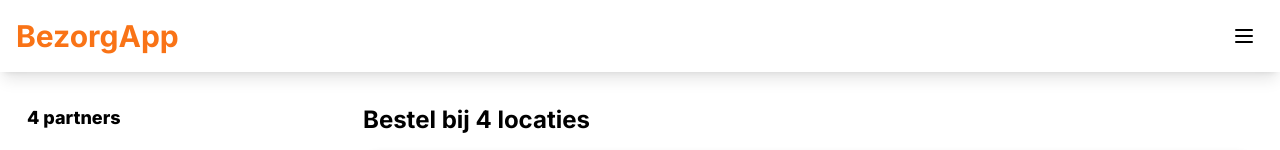
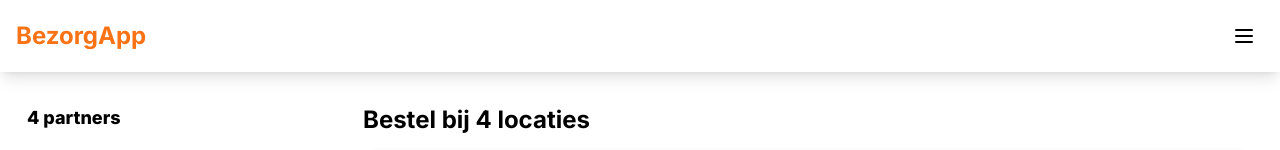
Before and after one commit to sjoerdvermeijden/next-delivery, a Next.js app: page / in a window 1280 px wide. Shown: the top 150 px of the page. Built offline with nearby package versions, Linux system fonts and the light colour scheme.

Commit message:
Changes the logo size

```diff
--- a/src/components/header.tsx
+++ b/src/components/header.tsx
@@ -31,12 +31,12 @@ function Header({ }: Props) {
                         <div className='flex items-center mr-auto'>
                             <button onClick={(e) => router.back()}><IconChevronLeft stroke={2} size={18} color="#f97316" className='mr-2' /></button>
                             <Link href="/">
-                                <h1 className='font-bold text-3xl text-orange-500'>BezorgApp</h1>
+                                <h1 className='font-bold text-2xl text-orange-500'>BezorgApp</h1>
                             </Link>
                         </div>
                     )
                     : (<Link href="/" className='mr-auto'>
-                        <h1 className='font-bold text-3xl text-orange-500'>BezorgApp</h1>
+                        <h1 className='font-bold text-2xl text-orange-500'>BezorgApp</h1>
                     </Link>)
                 }
                 <div className='w-10 h-10 rounded-[50%] flex items-center justify-center transition-colors hover:bg-gray-100 cursor-pointer'>
```
